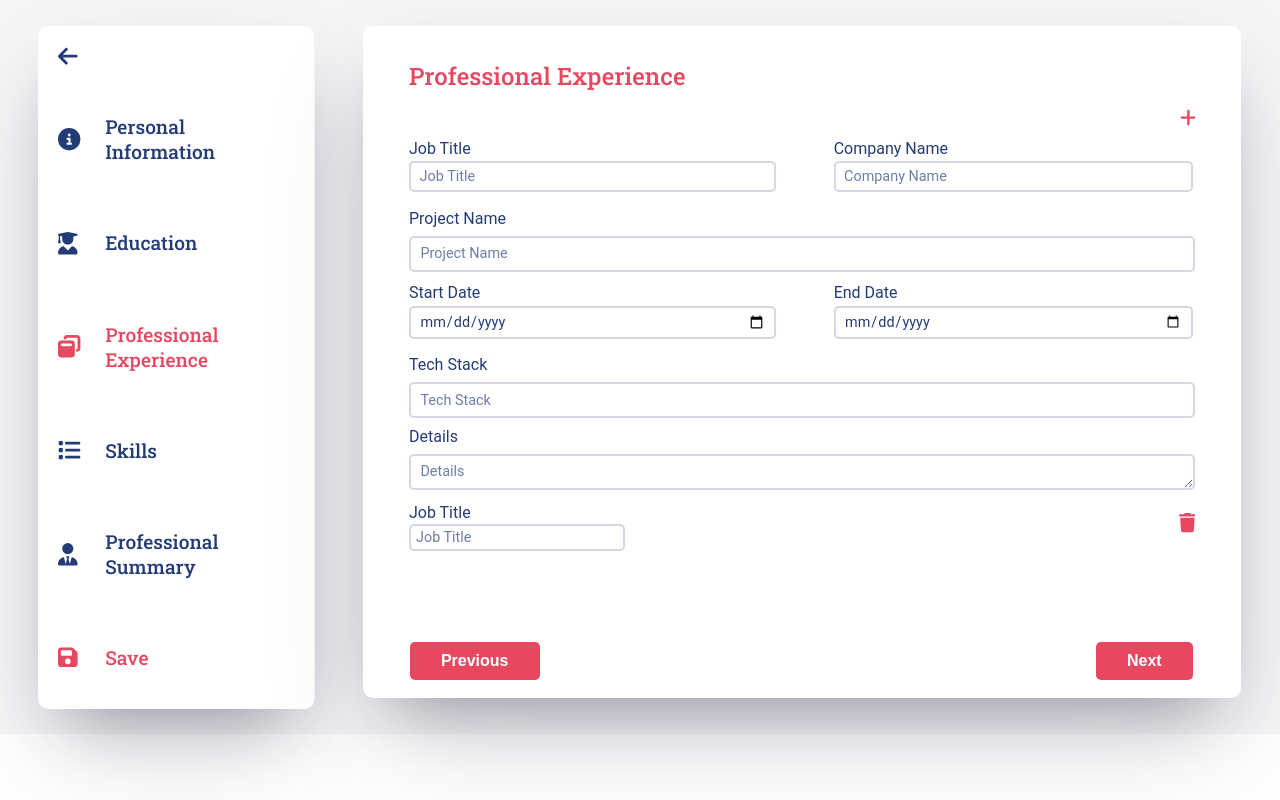
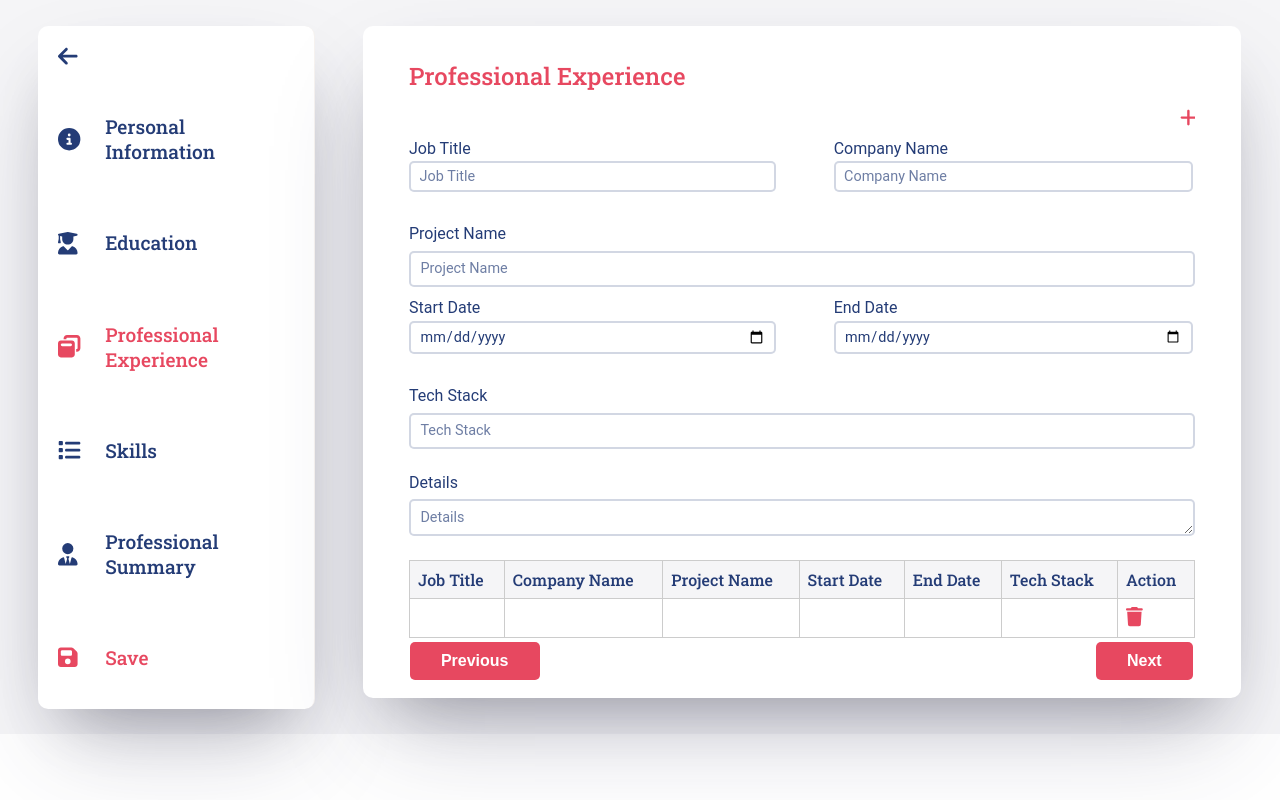
Before and after one commit to soumya1103/Resume-Builder, a React (Create React App) app: page /professionalExperience in a window 1280 px wide. Both pictures are taken after a click on the icon 1188 px from the left and 117 px from the top of the page. Built offline with nearby package versions, Linux system fonts and the light colour scheme.

Commit message:
Professional experience redux added

```diff
--- a/src/Pages/CreateResume/ProfessionalExperience.jsx
+++ b/src/Pages/CreateResume/ProfessionalExperience.jsx
@@ -1,31 +1,57 @@
-import React, { useState } from "react";
+import React, { useEffect, useState } from "react";
 import { useNavigate } from "react-router-dom";
 import Input from "../../Components/Input/Input";
 import Button from "../../Components/Button/Button";
 import { FontAwesomeIcon } from "@fortawesome/react-fontawesome";
 import { faPlus, faTrash } from "@fortawesome/free-solid-svg-icons";
+import { useDispatch, useSelector } from "react-redux";
+import { PROFESSIONAL_EXPERIENCE } from "../../Redux/ResumeReducer/ResumeTypes";
 import ResumeHoc from "../../Components/Hoc/ResumeHoc";
 
 function ProfessionalExperience() {
+  const dispatch = useDispatch();
+  const navigate = useNavigate();
+
+  const professionalExperience = useSelector((state) => state.resume.profileData.professionalExperience || []);
+
   const [experienceFields, setExperienceFields] = useState([
-    { jobTitle: "", companyName: "", projectName: "", startDate: "", endDate: "", techStack: "", details: "", collapsed: false },
+    { jobTitle: "", companyName: "", projectName: "", startDate: "", endDate: "", techStack: "", details: "" },
   ]);
 
-  const navigate = useNavigate();
+  useEffect(() => {
+    if (professionalExperience.length > 0) {
+      setExperienceFields(professionalExperience);
+    }
+  }, [professionalExperience]);
 
   const handlePrevClick = () => {
     navigate("/education");
   };
 
   const handleNextClick = () => {
+    const currentFormData = { ...experienceFields[0] };
+
+    const isCurrentFormDataEmpty = Object.values(currentFormData).every((val) => val === "");
+
+    const tableData = experienceFields.slice(1);
+
+    const allExperienceData = isCurrentFormDataEmpty ? tableData : [currentFormData, ...tableData];
+
+    // Save the data to Redux
+    if (allExperienceData.length > 0) {
+      dispatch({
+        type: PROFESSIONAL_EXPERIENCE,
+        payload: allExperienceData,
+      });
+    }
+
     navigate("/skills");
   };
 
   const handlePlusClick = () => {
-    const updatedFields = experienceFields.map((field, index) => (index === 0 ? { ...field, collapsed: true } : field));
     setExperienceFields([
-      { jobTitle: "", companyName: "", projectName: "", startDate: "", endDate: "", techStack: "", details: "", collapsed: false },
-      ...updatedFields,
+      { jobTitle: "", companyName: "", projectName: "", startDate: "", endDate: "", techStack: "", details: "" },
+      ...experienceFields,
     ]);
   };
 
@@ -41,15 +67,13 @@ function ProfessionalExperience() {
 
   return (
     <div className="resume-form">
+      <h1 className="resume-form-title">Professional Experience</h1>
       <div className="resume-professional-experience">
-        <h1 className="resume-form-title">Professional Experience</h1>
         <div className="resume-form-header">
           <FontAwesomeIcon icon={faPlus} className="resume-plus-icon" onClick={handlePlusClick} />
         </div>
 
         <div className="resume-entry">
-          {!experienceFields[0].collapsed && (
-            <>
           <div className="grid-container-2-col">
             <Input
               label="Job Title"
@@ -76,7 +100,6 @@ function ProfessionalExperience() {
               className="resume-form-input-field"
               value={experienceFields[0].projectName}
               onChange={(e) => handleFieldChange(0, "projectName", e.target.value)}
-                  margin="1%"
             />
           </div>
           <div className="grid-container-2-col">
@@ -105,7 +128,6 @@ function ProfessionalExperience() {
               className="resume-form-input-field"
               value={experienceFields[0].techStack}
               onChange={(e) => handleFieldChange(0, "techStack", e.target.value)}
-                  margin="1%"
             />
           </div>
           <div className="grid-container-1-col">
@@ -116,29 +138,42 @@ function ProfessionalExperience() {
               className="resume-form-input-field"
               value={experienceFields[0].details}
               onChange={(e) => handleFieldChange(0, "details", e.target.value)}
-                  margin="1%"
             />
           </div>
-            </>
-          )}
         </div>
 
+        {experienceFields.length > 1 && (
+          <div className="education-table-container">
+            <table className="education-table">
+              <thead>
+                <tr>
+                  <th>Job Title</th>
+                  <th>Company Name</th>
+                  <th>Project Name</th>
+                  <th>Start Date</th>
+                  <th>End Date</th>
+                  <th>Tech Stack</th>
+                  <th>Action</th>
+                </tr>
+              </thead>
+              <tbody>
                 {experienceFields.slice(1).map((field, index) => (
-          <div key={index + 1} className="resume-entry">
-            <div className="resume-form-header">
-              <Input
-                label="Job Title"
-                name={`jobTitle-${index + 1}`}
-                type="text"
-                className="resume-form-input-field"
-                value={field.jobTitle}
-                onChange={(e) => handleFieldChange(index + 1, "jobTitle", e.target.value)}
-                margin="1%"
-              />
+                  <tr key={index + 1}>
+                    <td>{field.jobTitle}</td>
+                    <td>{field.companyName}</td>
+                    <td>{field.projectName}</td>
+                    <td>{field.startDate}</td>
+                    <td>{field.endDate}</td>
+                    <td>{field.techStack}</td>
+                    <td>
                       <FontAwesomeIcon icon={faTrash} className="resume-delete-icon" onClick={() => handleDeleteClick(index + 1)} />
+                    </td>
+                  </tr>
+                ))}
+              </tbody>
+            </table>
           </div>
-          </div>
-        ))}
+        )}
       </div>
 
       <div className="resume-form-btn">
--- a/src/Redux/ResumeReducer/ResumeAction.js
+++ b/src/Redux/ResumeReducer/ResumeAction.js
@@ -1,4 +1,4 @@
-import { EDUCATION, PERSONAL_INFO } from "./ResumeTypes";
+import { CERTIFICATES, EDUCATION, PERSONAL_INFO, PROFESSIONAL_EXPERIENCE, PROFESSIONAL_SUMMARY, SKILLS } from "./ResumeTypes";
 
 export const savePersonalInfo = (personalInfo) => {
   return {
@@ -14,8 +14,30 @@ export const saveEducation = (personalInfo) => {
   };
 };
 
-// export const logoutUser = () => {
-//   return {
-//     type: LOGOUT,
-//   };
-// };
+export const saveProfessionalExperience = (personalInfo) => {
+  return {
+    type: PROFESSIONAL_EXPERIENCE,
+    payload: personalInfo,
+  };
+};
+
+export const saveSkills = (personalInfo) => {
+  return {
+    type: SKILLS,
+    payload: personalInfo,
+  };
+};
+
+export const saveProfessionalSummary = (personalInfo) => {
+  return {
+    type: PROFESSIONAL_SUMMARY,
+    payload: personalInfo,
+  };
+};
+
+export const saveCertificates = (personalInfo) => {
+  return {
+    type: CERTIFICATES,
+    payload: personalInfo,
+  };
+};
--- a/src/Redux/ResumeReducer/ResumeReducer.js
+++ b/src/Redux/ResumeReducer/ResumeReducer.js
@@ -1,4 +1,4 @@
-import { EDUCATION, PERSONAL_INFO } from "./ResumeTypes";
+import { CERTIFICATES, EDUCATION, PERSONAL_INFO, PROFESSIONAL_EXPERIENCE, PROFESSIONAL_SUMMARY, SKILLS } from "./ResumeTypes";
 
 const initialState = {
   contactNo: "",
@@ -33,6 +33,42 @@ const resumeReducer = (state = initialState, action) => {
         },
       };
 
+    case PROFESSIONAL_EXPERIENCE:
+      return {
+        ...state,
+        profileData: {
+          ...state.profileData,
+          professionalExperience: action.payload,
+        },
+      };
+
+    case SKILLS:
+      return {
+        ...state,
+        profileData: {
+          ...state.profileData,
+          technicalSkills: action.payload,
+        },
+      };
+
+    case PROFESSIONAL_SUMMARY:
+      return {
+        ...state,
+        profileData: {
+          ...state.profileData,
+          professionalSummary: action.payload,
+        },
+      };
+
+    case CERTIFICATES:
+      return {
+        ...state,
+        profileData: {
+          ...state.profileData,
+          certificates: action.payload,
+        },
+      };
+
     default:
       return state;
   }
--- a/src/Redux/ResumeReducer/ResumeTypes.js
+++ b/src/Redux/ResumeReducer/ResumeTypes.js
@@ -3,3 +3,4 @@ export const EDUCATION = "EDUCATION";
 export const PROFESSIONAL_EXPERIENCE = "PROFESSIONAL_EXPERIENCE";
 export const SKILLS = "SKILLS";
 export const PROFESSIONAL_SUMMARY = "PROFESSIONAL_SUMMARY";
+export const CERTIFICATES = "CERTIFICATES";
```
Lines whose indentation alone changed are shown as unchanged.
